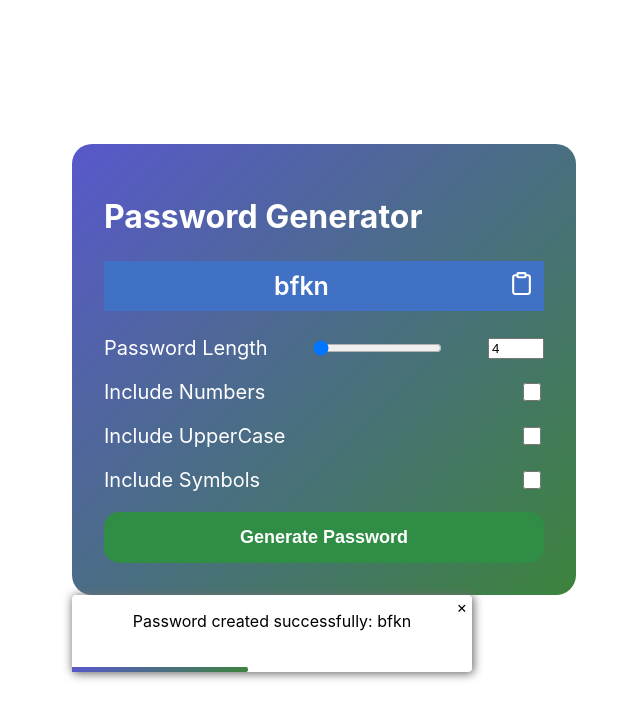
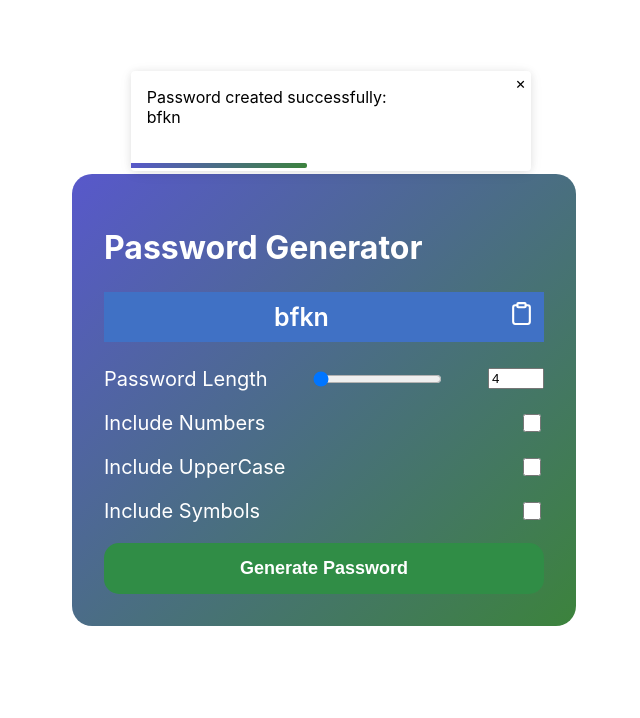
Before and after one commit to duynhannguyen/password-generator, a React (Vite) app: page / in a window 1280 px wide. Both pictures are taken after a click on the button "Generate Password". Shown: the top 718 px of the page, without its empty margins (316-956 px from the left). Built offline with nearby package versions, Linux system fonts and the light colour scheme.

Commit message:
add animation to notification box

```diff
--- a/src/App.css
+++ b/src/App.css
@@ -8,6 +8,7 @@
   );
   padding: 2rem;
   border-radius: 1.25rem;
+  position: relative;
 }
 
 .form-item {
@@ -51,17 +52,7 @@ input[type="checkbox"] {
   align-items: center;
   justify-content: space-between;
 }
-/* .result input {
-  outline: none;
-  border: none;
-  width: 100%;
-  height: 50px;
-  text-align: center;
-  color: white;
-  background-color: rgb(64, 113, 197);
-  font-size: 25px;
-  font-weight: 600;
-} */
+
 .icon {
   padding: 10px;
 }
@@ -75,5 +66,13 @@ input[type="checkbox"] {
 .password-result {
   flex-grow: 1;
   padding: 10px 0px 10px 0px;
-  /* text-align: center; */
 }
+.noti-section {
+  display: flex;
+  gap: 20px;
+  position: absolute;
+  top: -25%;
+  right: 7%;
+  padding: 10px;
+  justify-content: right;
+}
--- a/src/App.tsx
+++ b/src/App.tsx
@@ -11,10 +11,16 @@ type CheckedList = {
   symbol: boolean;
   [key: string]: boolean;
 };
+type NotiList = {
+  result: string;
+  content: string;
+  lastChild?: string;
+};
 function App() {
   const [passwordLength, setPasswordLength] = useState(4);
   const [result, setResult] = useState("");
   const [isCoppy, setIsCoppy] = useState(false);
+  const [notiList, setNotiList] = useState<NotiList[]>([]);
   const [checkedList, setCheckedList] = useState<CheckedList>({
     number: false,
     upper: false,
@@ -41,7 +47,6 @@ function App() {
         charCodes[Math.floor(Math.random() * charCodes.length)];
       passwordCharacter.push(String.fromCharCode(characterCode));
     }
-    console.log(passwordCharacter.join(""));
     return passwordCharacter.join("");
   };
   const onCheck = () => (event: ChangeEvent<HTMLInputElement>) => {
@@ -55,21 +60,43 @@ function App() {
   const handleSubmit = (e: FormEvent<HTMLFormElement>) => {
     e.preventDefault();
 
-    setResult(generatePassword(passwordLength));
+    const password = generatePassword(passwordLength);
+    setResult(password);
+    setNotiList([
+      ...notiList,
+      {
+        result: password,
+        content: "Password created successfully",
+      },
+    ]);
   };
   const coppyGeneratedPassword = () => {
     if (!result) {
       return;
     }
     setIsCoppy(true);
+    setNotiList([
+      ...notiList,
+      { content: "Password coppied", lastChild: result, result: result },
+    ]);
     navigator.clipboard.writeText(result);
   };
   return (
     <>
       <div className="container">
+        <div className="noti-section">
+          {notiList.length > 0 &&
+            notiList.map((noti) => (
+              <NotificationBox
+                key={noti.result}
+                password={noti.result}
+                lastChild={result}
+                content={noti.content}
+              />
+            ))}
+        </div>
         <h1> Password Generator </h1>
         <h3 className="result">
-          {/* <input type="text" readOnly value={result} /> */}
           <div className="password-result">{result}</div>
           <div
             className={`${!result && "icon-disable"} ${result && "icon"} `}
@@ -129,7 +156,6 @@ function App() {
           </button>
         </form>
       </div>
-      {result && <NotificationBox password={result} />}
     </>
   );
 }
--- a/src/components/notificationBox/NotificationBox.css
+++ b/src/components/notificationBox/NotificationBox.css
@@ -2,12 +2,15 @@
   background: white;
   color: black;
   width: 400px;
-  box-shadow: 1px 1px 10px 1px rgb(113, 111, 111);
+  height: 100px;
+  box-shadow: 0 1px 10px 0 rgba(0, 0, 0, 0.1), 0 2px 15px 0 rgba(0, 0, 0, 0.05);
   border-radius: 4px;
   text-align: center;
   position: relative;
+  animation: slideFromRight 0.5s forwards;
 }
 .noti-content {
+  text-align: left;
   padding: 16px;
   position: relative;
 }
@@ -28,3 +31,30 @@
   border-top-right-radius: 2px;
   border-bottom-right-radius: 2px;
 }
+
+@keyframes slideFromRight {
+  0% {
+    transform: translateX(100%);
+  }
+  100% {
+    transform: translateX(0);
+  }
+}
+
+@keyframes slideOut {
+  0% {
+    transform: translateX(0);
+  }
+  100% {
+    transform: translateX(-500%);
+  }
+}
+.slideout {
+  animation: slideOut 0.5s forwards;
+}
+.last-noti {
+  opacity: 1;
+}
+.not-last-noti {
+  opacity: 0.3;
+}
--- a/src/components/notificationBox/NotificationBox.tsx
+++ b/src/components/notificationBox/NotificationBox.tsx
@@ -3,13 +3,19 @@ import "./NotificationBox.css";
 
 type NotificationBoxProps = {
   password: string;
+  content: string;
+  lastChild?: string;
 };
 
-const NotificationBox = ({ password }: NotificationBoxProps) => {
+const NotificationBox = ({
+  password,
+  lastChild,
+  content,
+}: NotificationBoxProps) => {
   const [width, setWidth] = useState(5000);
   const [isPause, setIsPause] = useState(true);
   const [isShow, setIsShow] = useState(false);
-  console.log(width);
+
   useEffect(() => {
     let progress: number;
     if (password) {
@@ -17,10 +23,8 @@ const NotificationBox = ({ password }: NotificationBoxProps) => {
       if (!isPause) {
         return;
       }
-
       progress = setInterval(() => {
         if (width === 0) {
-          setIsShow(false);
           return clearInterval(progress);
         }
         setWidth((prev) => prev - 10);
@@ -37,10 +41,12 @@ const NotificationBox = ({ password }: NotificationBoxProps) => {
       <div
         onMouseEnter={() => setIsPause(false)}
         onMouseLeave={() => setIsPause(true)}
-        className="noti-container"
+        className={`noti-container ${
+          password === lastChild ? "last-noti" : "not-last-noti"
+        } ${width <= 100 && "slideout"} `}
       >
         <div className="noti-content">
-          Password created successfully: {password}
+          {content}:<div>{password}</div>
         </div>
         {password && (
           <div
--- a/src/index.css
+++ b/src/index.css
@@ -1,10 +1,10 @@
 :root {
   font-family: Inter, system-ui, Avenir, Helvetica, Arial, sans-serif;
   font-weight: 400;
+}
+body {
   padding: 0px;
   margin: 0px;
-}
-body {
   display: flex;
   justify-content: center;
   align-items: center;
```
